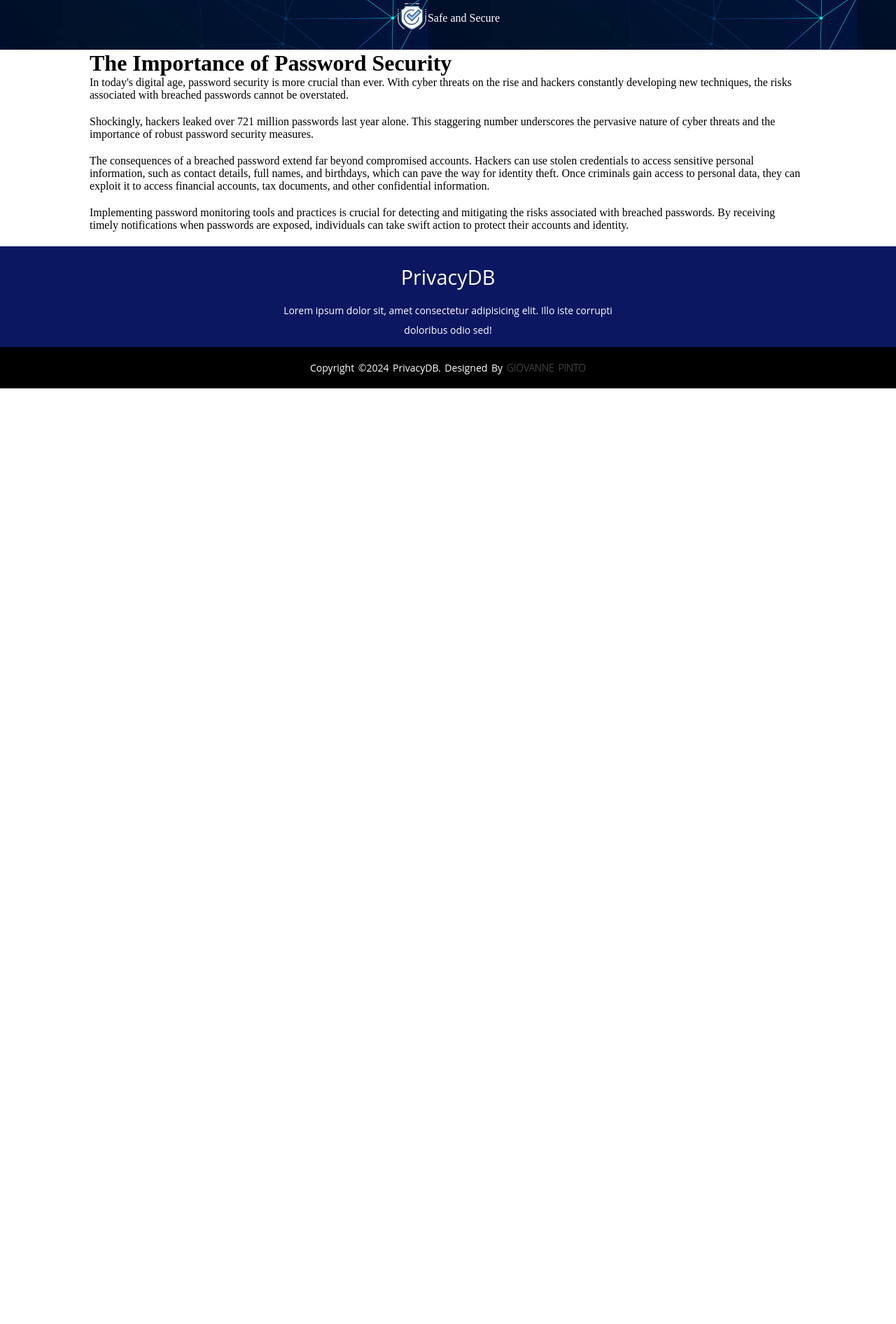
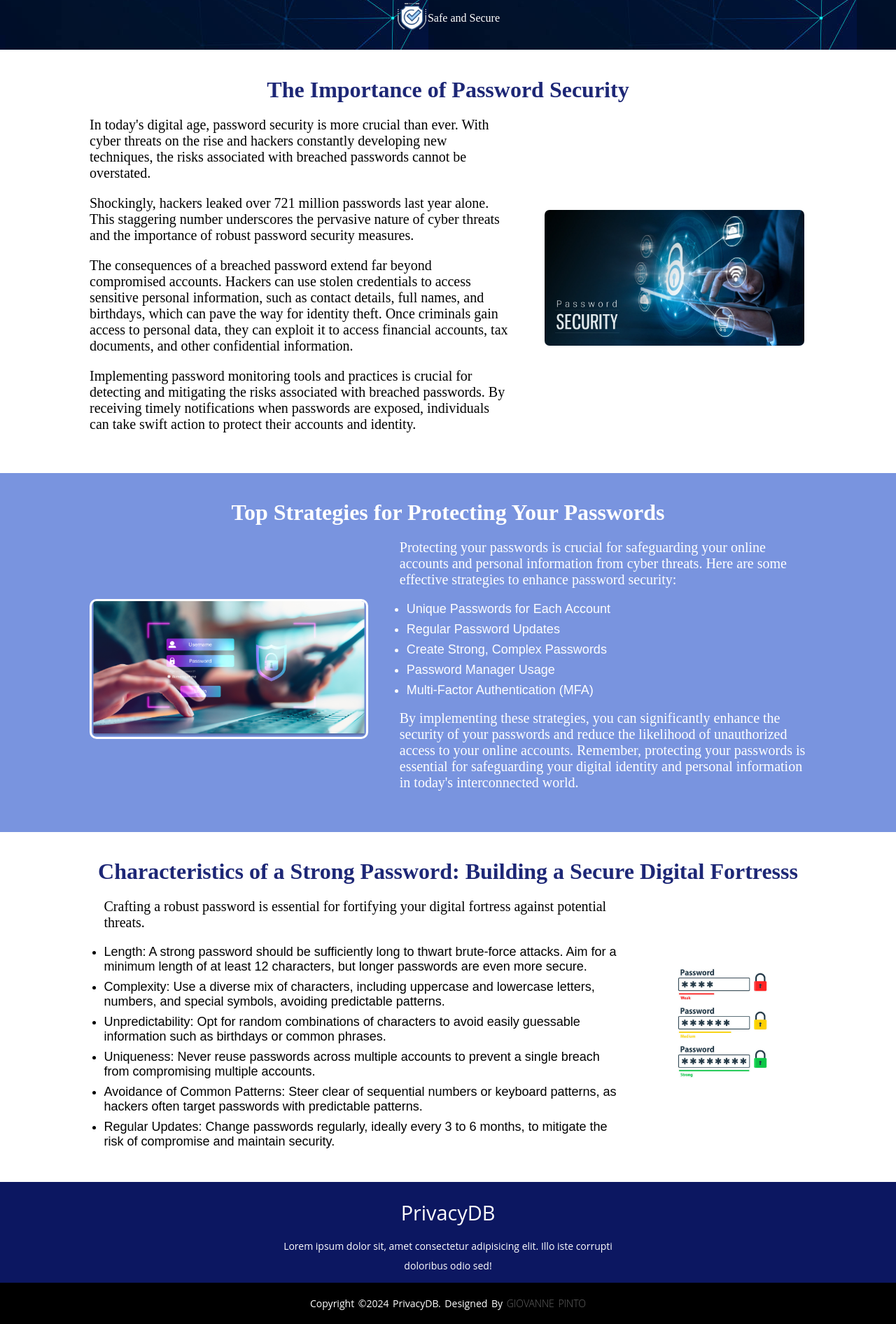
Before and after one commit to TitaniumCoderr/privacyDB, a Flask app: page / in a window 1280 px wide. Shown: the part 368-2260 px from the top of the page at 70% size. Before the commit the page ends 923 px from the top, so only its background shows below. Run offline with Flask 3, Linux system fonts and the light colour scheme.

Commit message:
frontend updates

```diff
--- a/mainApp/forms.py
+++ b/mainApp/forms.py
@@ -1,5 +1,5 @@
 from flask_wtf import FlaskForm
-from wtforms import StringField,PasswordField,SubmitField,EmailField
+from wtforms import PasswordField,SubmitField,EmailField
 from wtforms.validators import DataRequired,Email
 
 
--- a/mainApp/static/styles.css
+++ b/mainApp/static/styles.css
@@ -235,6 +235,74 @@ input{
     background-color: rgb(36, 238, 50);
     padding: 6px;
 }
+/*-----------------content---------------------*/
+
+
+.content1 {
+    padding: 3% 10%;
+    display: flex;
+    align-items: center;
+    justify-content: center;
+    flex-direction: column;
+}
+.content2{
+    padding: 3% 10%;
+    background-color: #7994df;
+    display: flex;
+    align-items: center;
+    justify-content: center;
+    flex-direction: column;
+}
+.content1 h1{
+    color: rgb(29, 39, 118);
+    padding-bottom: 10px;
+}
+.content2 h1{
+    color: white;
+    padding-bottom: 10px
+}
+.content2 p{
+    color: white;
+}
+
+.content2 li{
+    color: white;
+    padding-bottom: 8px;
+
+}
+
+.content1 li{
+    color: black;
+    padding-bottom: 8px;
+    font-size: 14px;
+}
+/*-------------------c1 body c2 body------------------------*/
+.c1_body, .c2_body{
+    display: flex;
+    align-items: center;
+    justify-content: center;
+    flex-direction: column;
+}
+.c1_body p, .c2_body p{
+    margin-bottom: 20px; /* Adjust the margin as needed */
+
+}
+
+.c1_body img, .c2_body img{
+    height: 150px;
+    border: 3px solid #fff;
+    border-radius: 10px;
+
+ }
+
+ .c1_body div, .c2_body div{
+    padding-top: 10px;
+ }
+
+ .c2_body ul{
+    padding-bottom: 10px;
+    padding-left: 10px;
+ }
 
 /*---------------------------------desktop---------------*/
 @media only screen and (min-width:768px){
@@ -249,13 +317,63 @@ input{
         background-color: #c92929;
         width: 25em;
     }
+/*-------------------c1 body------------------------*/
 
-    .content{
-        padding: 1px 10%;
+    .c1_body{
+        display: flex;
+        flex-direction: row-reverse;
+        justify-content: center;
+        align-items: center;
+
     }
-    #c1_body p {
+    .c1_body p {
         margin-bottom: 20px; /* Adjust the margin as needed */
+        font-size: 20px;
     }
 
+    .c1_body img{
+    height: 200px;
+    float: right;
+    border: 3px solid #fff;
+    border-radius: 10px;
+    margin-left: 15px;
+
+    }
+    .c1_body div{
+        padding-right: 30px;
+        width: 75%;
+    }
+    .content1 li{
+        font-size: 18px;
+    }
+
+/*-------------------c2 body------------------------*/
+.content2 li{
+    font-size: 18px;
+}
+.c2_body{
+    display: flex;
+    justify-content: center;
+    align-items: center;
+    flex-direction: row;
 
 }
+.c2_body p {
+    margin-bottom: 20px; /* Adjust the margin as needed */
+    font-size: 20px;
+}
+
+.c2_body img{
+height: 200px;
+float: left;
+border: 3px solid #fff;
+border-radius: 10px;
+margin-right: 15px;
+
+}
+.c2_body div{
+    padding-left: 30px;
+    width: 75%;
+}
+
+}
--- a/mainApp/templates/home.html
+++ b/mainApp/templates/home.html
@@ -45,16 +45,56 @@
     {% endif %}
 {% endwith %}
 <div class="content">
-    <div id="content1">
+    <div class="content1">
         <h1>The Importance of Password Security</h1>
-        <div id="c1_body">
-            <p>In today's digital age, password security is more crucial than ever. With cyber threats on the rise and hackers constantly developing new techniques, the risks associated with breached passwords cannot be overstated. </p>
-            <p>Shockingly, hackers leaked over 721 million passwords last year alone. This staggering number underscores the pervasive nature of cyber threats and the importance of robust password security measures.</p>
-            <p>The consequences of a breached password extend far beyond compromised accounts. Hackers can use stolen credentials to access sensitive personal information, such as contact details, full names, and birthdays, which can pave the way for identity theft. Once criminals gain access to personal data, they can exploit it to access financial accounts, tax documents, and other confidential information.</p>
-            <p>Implementing password monitoring tools and practices is crucial for detecting and mitigating the risks associated with breached passwords. By receiving timely notifications when passwords are exposed, individuals can take swift action to protect their accounts and identity.</p>
+        <div class="c1_body">
+            <img  src="{{url_for('static',filename='images/pwsecurity.jpg')}}" alt="image">
 
+            <div>
+                <p>In today's digital age, password security is more crucial than ever. With cyber threats on the rise and hackers constantly developing new techniques, the risks associated with breached passwords cannot be overstated. </p>
+                <p>Shockingly, hackers leaked over 721 million passwords last year alone. This staggering number underscores the pervasive nature of cyber threats and the importance of robust password security measures.</p>
+                <p>The consequences of a breached password extend far beyond compromised accounts. Hackers can use stolen credentials to access sensitive personal information, such as contact details, full names, and birthdays, which can pave the way for identity theft. Once criminals gain access to personal data, they can exploit it to access financial accounts, tax documents, and other confidential information.</p>
+                <p>Implementing password monitoring tools and practices is crucial for detecting and mitigating the risks associated with breached passwords. By receiving timely notifications when passwords are exposed, individuals can take swift action to protect their accounts and identity.</p>
+            </div>
         </div>
+    </div>
 
+    <div class="content2">
+        <h1>Top Strategies for Protecting Your Passwords</h1>
+        <div class="c2_body">
+            <img  src="{{url_for('static',filename='images/security.png')}}" alt="image">
+
+            <div>
+                <p>Protecting your passwords is crucial for safeguarding your online accounts and personal information from cyber threats. Here are some effective strategies to enhance password security:</p>
+                <ul>
+                    <li>Unique Passwords for Each Account</li>
+                    <li>Regular Password Updates</li>
+                    <li>Create Strong, Complex Passwords</li>
+                    <li>Password Manager Usage</li>
+                    <li>Multi-Factor Authentication (MFA)</li>
+                </ul>
+                <p>By implementing these strategies, you can significantly enhance the security of your passwords and reduce the likelihood of unauthorized access to your online accounts. Remember, protecting your passwords is essential for safeguarding your digital identity and personal information in today's interconnected world.</p>
+            </div>
+        </div>
+    </div>
+
+    <div class="content1">
+        <h1>Characteristics of a Strong Password: Building a Secure Digital Fortresss</h1>
+        <div class="c1_body">
+            <img  src="{{url_for('static',filename='images/pword.jpeg')}}" alt="image">
+
+            <div>
+                <p>Crafting a robust password is essential for fortifying your digital fortress against potential threats.</p>
+                 <ul>
+                    <li>Length: A strong password should be sufficiently long to thwart brute-force attacks. Aim for a minimum length of at least 12 characters, but longer passwords are even more secure.</li>
+                    <li>Complexity: Use a diverse mix of characters, including uppercase and lowercase letters, numbers, and special symbols, avoiding predictable patterns.</li>
+                    <li>Unpredictability: Opt for random combinations of characters to avoid easily guessable information such as birthdays or common phrases.</li>
+                    <li>Uniqueness: Never reuse passwords across multiple accounts to prevent a single breach from compromising multiple accounts.</li>
+                    <li>Avoidance of Common Patterns: Steer clear of sequential numbers or keyboard patterns, as hackers often target passwords with predictable patterns.</li>
+                    <li>Regular Updates: Change passwords regularly, ideally every 3 to 6 months, to mitigate the risk of compromise and maintain security.</li>
+                </ul>
+            </div>
+        </div>
     </div>
 
 </div>
```
Also changed, not shown: mainApp/templates/microsoft prep.py (added, +114 -0 lines), mainApp/static/images/pword.jpeg (added), mainApp/static/images/security.png (added), 3 other files.
